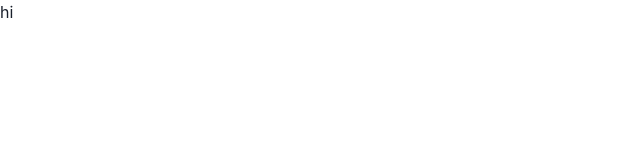
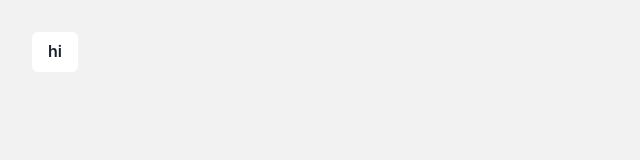
Before and after one commit to HelixHEX/groovelynk-website, a React (Create React App) app: page /checkout in a window 1280 px wide. Shown: the top 160 px of the page, without its empty margins (0-640 px from the left). Built offline with nearby package versions, Linux system fonts and the light colour scheme.

Commit message:
added page container component

```diff
--- /dev/null
+++ b/src/components/PageContainer.tsx
@@ -0,0 +1,14 @@
+import React, { PropsWithChildren } from "react";
+import { Flex } from "@chakra-ui/react";
+
+const PageContainer: React.FC<PropsWithChildren> = ({ children }) => {
+  return (
+    <>
+      <Flex p={8} w="100%" h="auto" minH="100vh" bg="#F2F2F2">
+        {children}
+      </Flex>
+    </>
+  );
+};
+
+export default PageContainer;
--- a/src/pages/App.tsx
+++ b/src/pages/App.tsx
@@ -1,7 +1,12 @@
+import { Heading, Text } from "@chakra-ui/react"
+import PageContainer from "../components/PageContainer"
+
 const App = () => {
   return(
     <>
-
+    <PageContainer>
+      <Heading color='#6096FD'>Spotlist.</Heading>
+    </PageContainer>
     </>
   )
 }
--- a/src/pages/Checkout.tsx
+++ b/src/pages/Checkout.tsx
@@ -1,9 +1,13 @@
-import { Text } from "@chakra-ui/react"
+import { Text, Button } from "@chakra-ui/react"
+import PageContainer from "../components/PageContainer"
 
 const Checkout = () => {
   return(
     <>
-      <Text>hi</Text>
+      <PageContainer>
+        {/* <Text>Ho</Text> */}
+        <Button bg='white'>hi</Button>
+      </PageContainer>
     </>
   )
 }
```
